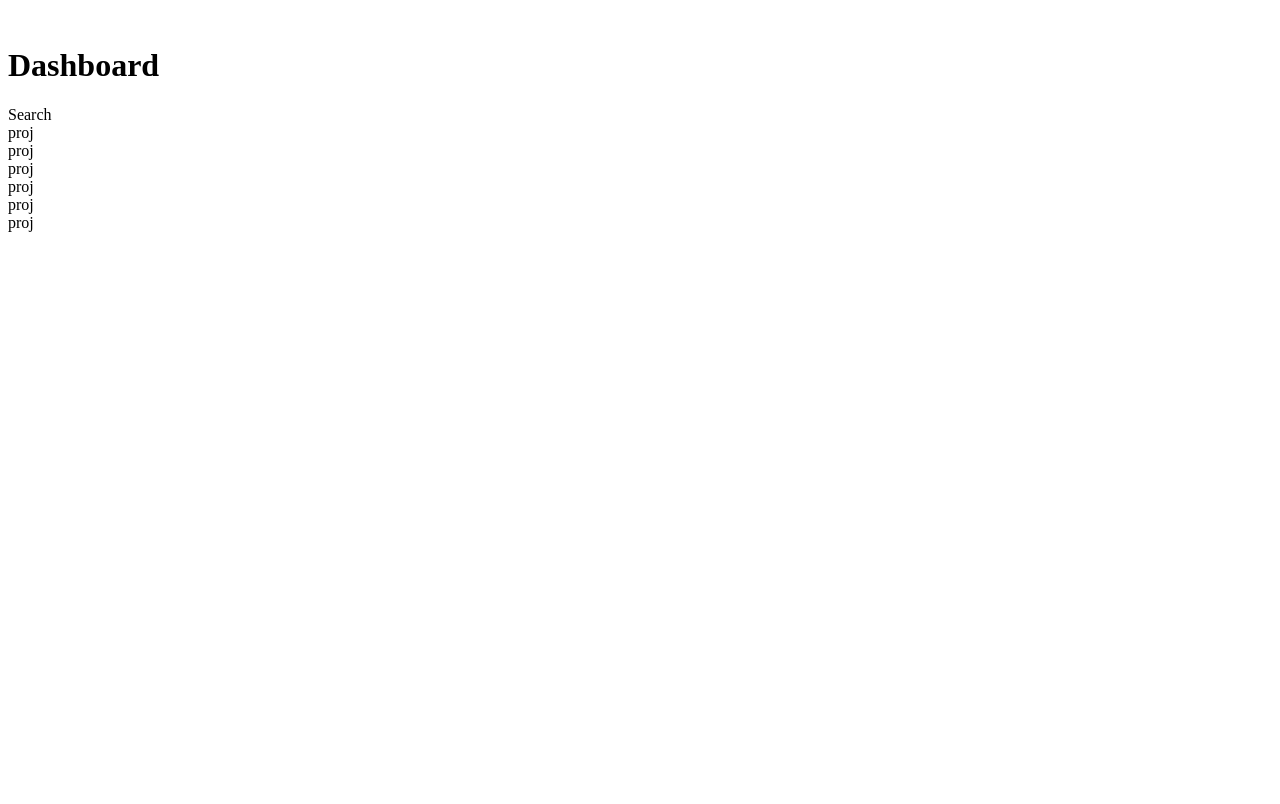
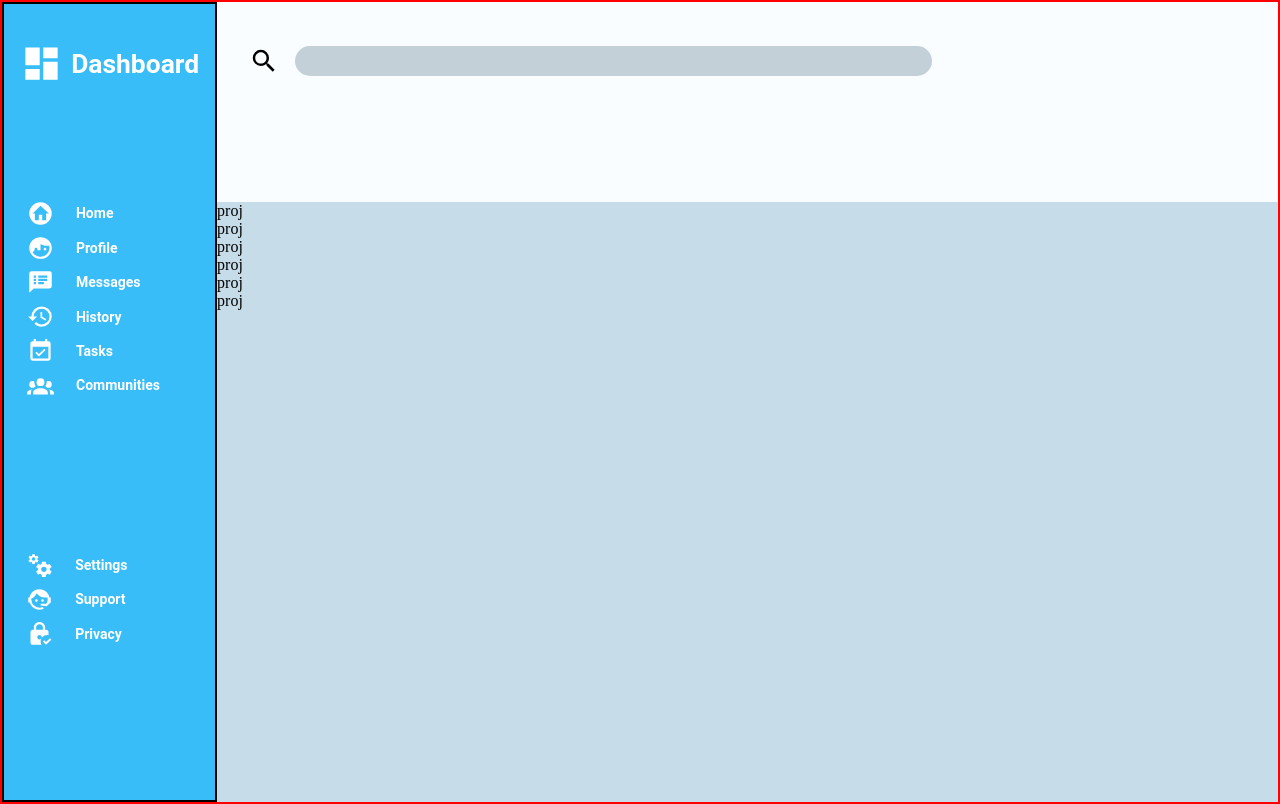
Before and after one commit to mleonard0197/admin-dashboard, a plain HTML site: page index.html in a window 1280 px wide. Drawn offline with Linux system fonts and the light colour scheme.

Commit message:
add nav icons and create nav and search bar

```diff
--- a/index.html
+++ b/index.html
@@ -4,33 +4,78 @@
     <meta charset="UTF-8">
     <meta http-equiv="X-UA-Compatible" content="IE=edge">
     <meta name="viewport" content="width=device-width, initial-scale=1.0">
-    <link rel="stylesheet" href="style.css">
+    <link rel="stylesheet" href="output.css">
     <title>Document</title>
 </head>
 <body>
-    <div class="container">
     <div class="nav-bar">
         <div class="header">
-                <img src="" alt="" srcset="">
+            <img src="images/icons/dashboard.svg" alt="dashboard" srcset="">
             <h1>Dashboard</h1>
         </div>
-            <div class="nav-items"></div>
-            <div class="nav-items"></div>
-            <div class="nav-items"></div>
-            <div class="nav-items"></div>
-            <div class="nav-items"></div>
-            <div class="nav-items"></div>
+
+        <div class="nav-list">
+            <div class="nav-items">
+                <img src="images/icons/home-circle.svg" alt="home">
+                <h2>Home</h2>
             </div>
+            <div class="nav-items">
+                <img src="images/icons/face-man-profile.svg" alt="profile">
+                <h2>Profile</h2>
+            </div>
+            <div class="nav-items">
+                <img src="images/icons/message-bulleted.svg" alt="messages">
+                <h2>Messages</h2>
+            </div>
+            <div class="nav-items">
+                <img src="images/icons/history.svg" alt="history">
+                <h2>History</h2>
+            </div>
+            <div class="nav-items">
+                <img src="images/icons/calendar-check.svg" alt="tasks">
+                <h2>Tasks</h2>
+            </div>
+            <div class="nav-items">
+                <img src="images/icons/account-group.svg" alt="communities">
+                <h2>Communities</h2>
+            </div>
+        </div class="nav-list">
+
+        <div class="nav-acc-list">
+            <div class="nav-acc">
+                <img src="images/icons/cogs.svg" alt="settings">
+                <h2>Settings</h2>
+            </div>
+            <div class="nav-acc">
+                <img src="images/icons/face-agent.svg" alt="support">
+                <h2>Support</h2>
+            </div>
+            <div class="nav-acc">
+                <img src="images/icons/lock-check.svg" alt="privacy">
+                <h2>Privacy</h2>
+            </div>
+        </div class="nav-acc-list">
+    </div>
+
+
+
     <div class="profile">
         <div class="upper-prof">
-                <div class="search-bar">Search</div>
+            <img src="images/icons/magnify.svg" alt="search-icon" srcset="">
+            <div class="search-container">
+                <input type="text" name="search" placeholder="" class="search-input">
+            </div>
+        </div>
         <div class="prof-misc"></div>
-            </div>
+
         <div class="lower-prof">
             <div class="prof-info"></div>
             <div class="prof-buttons"></div>
         </div>
     </div>
+
+
+
     <div class="main-content">
         <div class="projs-container">
             <div class="proj">proj</div>
@@ -49,6 +94,5 @@
             </div>
         </div>
     </div>
-    </div>
 </body>
 </html>
--- /dev/null
+++ b/input.scss
@@ -0,0 +1,194 @@
+$font-stack: Roboto, Helvetica, sans-serif;
+$nav-font-size: 14px;
+
+// background colors are sky palette from tailwind
+
+* {
+    margin: 0;
+    padding: 0;
+}
+
+html,
+body {
+    height: 100%;
+}
+
+body {
+    display: grid;
+    grid-template-columns: .75fr 1fr 3fr;
+    grid-template-rows: 1fr 1fr 1fr 1fr;
+    background-color: rgb(237, 144, 31);
+    border: 2px solid red;
+}
+
+.nav-bar {
+    grid-row: 1 / 5;
+    grid-column: 1 / 2;
+    background-color: #38bdf8;
+    border: 2px solid black;
+
+    padding-top: 0rem;
+    padding-left: 1rem;
+    padding-right: 1rem;
+
+    display: grid;
+    grid-template-rows: 1fr 1fr 6fr minmax(1fr, 2rem) 3fr 1fr;
+
+}
+
+.header {
+    display: flex;
+    align-items: center;
+    justify-content: flex-start;
+    grid-row: 1 / 2;
+    img {
+        width: calc(24px + 1.5vw);
+        height: auto;
+        margin-right: .5rem;
+        filter: invert(100%);
+    }
+    h1 {
+        font-size: calc(20px + .5vw);;
+        font-family: $font-stack;
+        color: white;
+    }
+}
+
+.nav-bar {
+    .nav-list{
+        padding-left: .45rem;
+        grid-row: 3 / 5;
+        display: flex;
+        flex-direction: column;
+        gap: .5rem;
+
+        .nav-items {
+            display: flex;
+            align-items: center;
+            justify-content: flex-start;
+            gap: 1rem;
+            img {
+                width: calc(20px + .5vw);
+                height: auto;
+                margin-right: .4rem;
+                filter: invert(100%);
+            }
+
+            h2 {
+                font-family: $font-stack;
+                font-size: $nav-font-size;
+                color: white;
+            }
+        }
+    }
+
+    .nav-acc-list {
+        padding-left: .4rem;
+        grid-row: 5 / 7;
+        display: flex;
+        flex-direction: column;
+        gap: .5rem;
+
+        .nav-acc {
+            display: flex;
+            align-items: center;
+            justify-content: flex-start;
+            gap: 1rem;
+            img {
+                width: calc(20px + .5vw);
+                height: auto;
+                margin-right: .4rem;
+                filter: invert(100%);
+            }
+
+            h2 {
+                font-family: $font-stack;
+                font-size: $nav-font-size;
+                color: white;
+            }
+        }
+    }
+
+}
+
+
+.profile {
+    grid-row: 1 / 2;
+    grid-column: 2 / 4;
+    background-color: rgb(250, 253, 255);
+    box-shadow: 0 6px 4px -4px black;
+    display: grid;
+    grid-template-columns: 3fr 1fr;
+    grid-template-rows: 1fr 1fr;
+    padding-left: 2rem;
+    padding-top: .75rem;
+}
+
+// .search-top {
+//     margin: 0;
+//     padding: 1rem 0 0 0;
+//     height: fit-content;
+//     display: flex;
+//     justify-content: center;
+//     align-items: center;
+// }
+
+.upper-prof {
+    grid-row: 1 / 2;
+    grid-column: 1 / 2;
+    display: flex;
+    flex-direction: row;
+    justify-content: flex-start;
+    align-items: center;
+        img {
+            height: auto;
+            width: 30px;
+            height: auto;
+            margin-right: 1rem;
+        }
+        .search-container{
+
+            background: rgb(195, 208, 215);
+            height: 10px;
+            border-radius: 30px;
+            padding: 10px 10px;
+            width: 80%;
+            display: flex;
+            justify-content: flex-start;
+            align-items: center;
+            cursor: pointer;
+            transition: 0.8s;
+            color: white;
+
+            /*box-shadow:inset 2px 2px 2px 0px rgba(255,255,255,.5),
+            inset -7px -7px 10px 0px rgba(0,0,0,.1),
+           7px 7px 20px 0px rgba(0,0,0,.1),
+           4px 4px 5px 0px rgba(0,0,0,.1);
+           text-shadow:  0px 0px 6px rgba(255,255,255,.3),
+                      -4px -4px 6px rgba(116, 125, 136, .2);
+          text-shadow: 2px 2px 3px rgba(255,255,255,0.5);*/
+            .search-input {
+                border: none;
+                background: transparent;
+                outline: none;
+                color: rgb(86, 86, 86);
+                font-family: $font-stack;
+                width: 100%;
+            }
+
+        }
+}
+
+
+
+
+
+
+
+
+
+.main-content {
+    grid-row: 2 / 5;
+    grid-column: 2 / 4;
+    background-color: #c6dce8;
+}
```
Also changed, not shown: images/icons/account-group.svg (added), images/icons/calendar-check.svg (added), images/icons/cogs.svg (added), images/icons/dashboard.svg (added), images/icons/face-agent.svg (added), images/icons/face-man-profile.svg (added), images/icons/history.svg (added), images/icons/home-circle.svg (added), images/icons/lock-check.svg (added), images/icons/magnify.svg (added), images/icons/message-bulleted.svg (added), output.css (added), 2 other files. Lines whose indentation alone changed are shown as unchanged.
